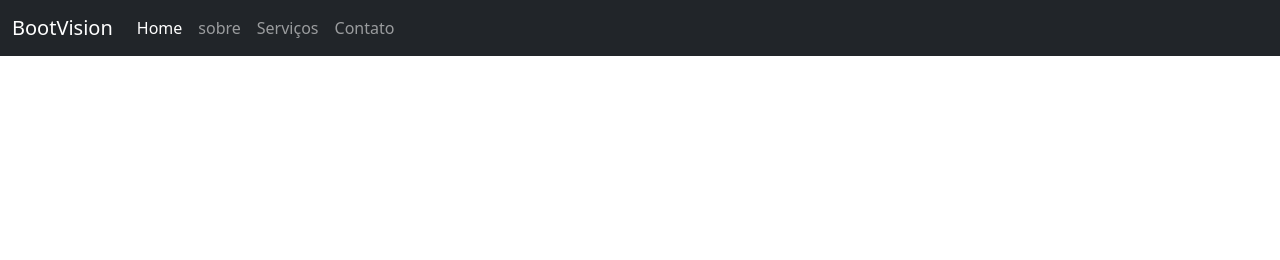
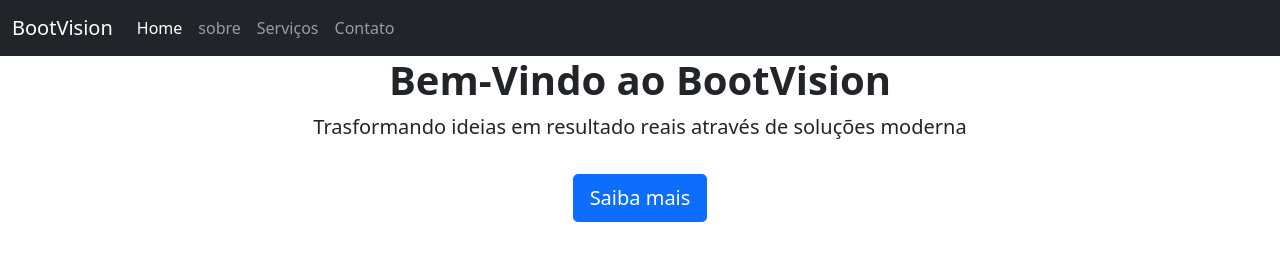
Before and after one commit to JoaoVitorSouza08/BootVision, a plain HTML site: page index.html in a window 1280 px wide. Drawn offline with nearby package versions, Linux system fonts and the light colour scheme.

Commit message:
feat: adiciona a sacao hero na pagina incial

```diff
--- a/index.html
+++ b/index.html
@@ -32,14 +32,26 @@
                 <a class="nav-link" href="#">Contato</a>
               </li>
             </ul>
-
           </div>
         </div>
       </nav>
    </Header>
 
+    <!-- fim Header-->
 
-    <!-- fim Header-->
+    <!--Hero-->
+
+    <section class="hero">
+        <div class="hero-overlay">
+            <div class="container text-center">
+                <h1 class="displa-4 fw-bold">Bem-Vindo ao BootVision</h1>
+                <p class="lead">Trasformando ideias em resultado reais através de soluções moderna </p>
+                <a href="" class="btn btn-primary btn-lg mt-3">Saiba mais</a>
+            </div>
+        </div>
+    </section>
+
+    <!--fim Hero-->
 
 </body>
 </html>
```
